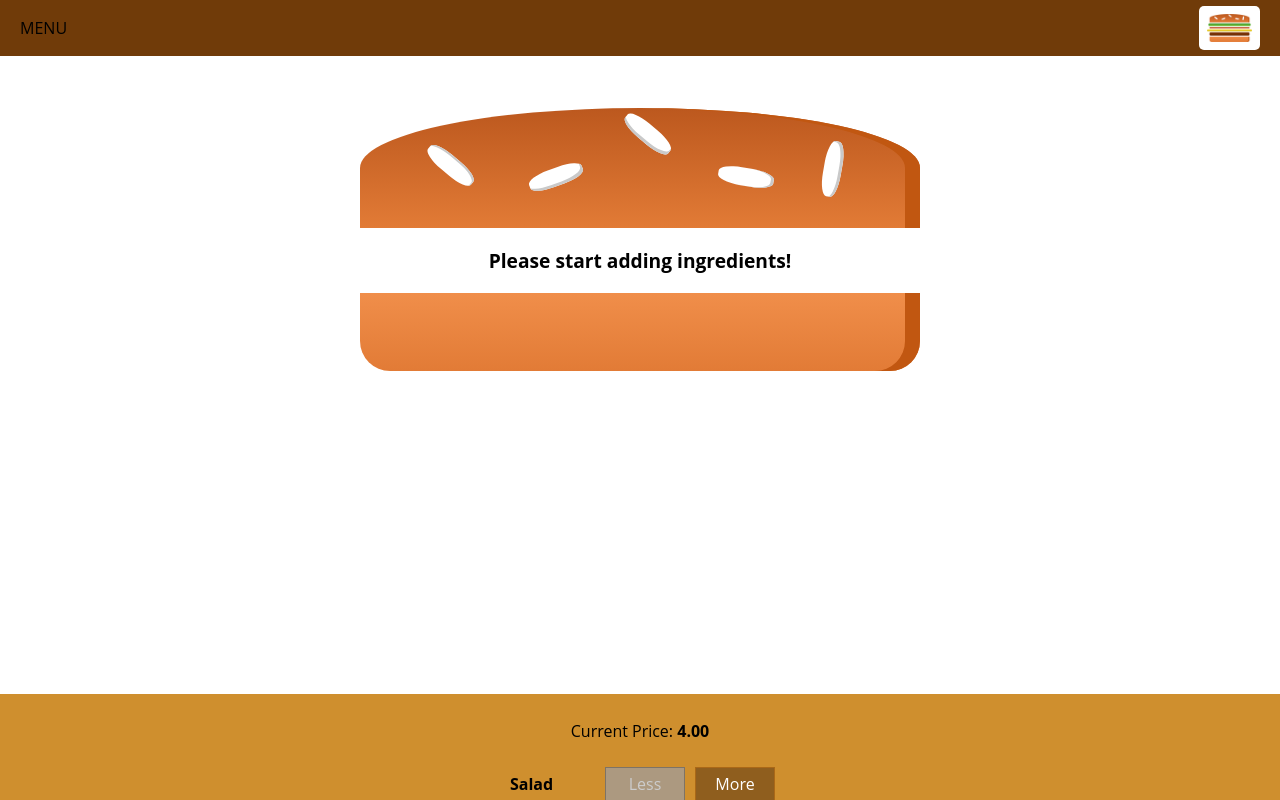
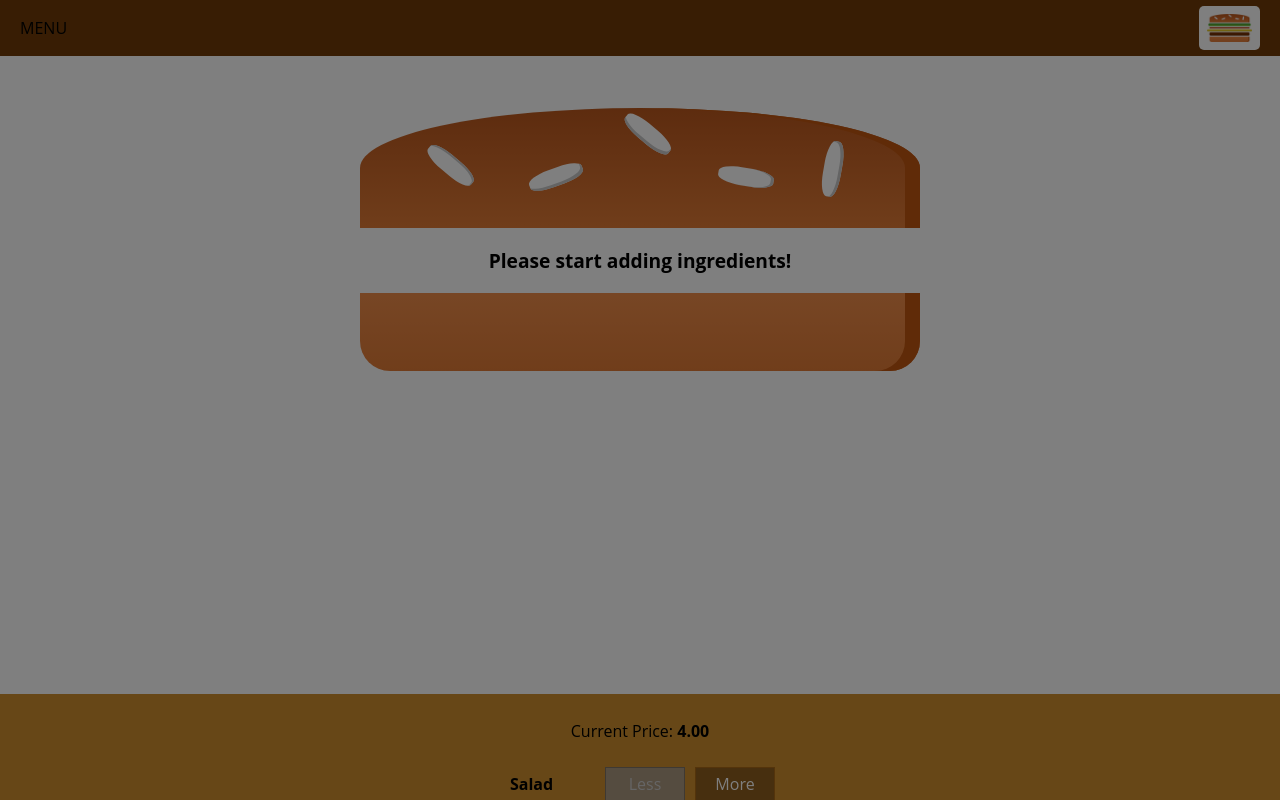
Before and after one commit to ranjeet2003/Burger--Project, a React app: page / in a window 1280 px wide. Shown: the top 800 px of the page. Built offline with nearby package versions, Linux system fonts and the light colour scheme.

Commit message:
Reusing the backdrop

```diff
--- a/src/components/Layout/Layout.js
+++ b/src/components/Layout/Layout.js
@@ -1,18 +1,34 @@
-import React from 'react';
+import React, { Component } from 'react';
 
 import Aux from '../../hoc/Auxiliary';
 import classes from './Layout.css';
 import Toolbar from '../Navigation/Toolbar/Toolbar';
 import SideDrawer from '../Navigation/SideDrawer/SideDrawer';
 
-const layout = ( props ) => (
+class Layout extends Component {
+
+    state = {
+        showSideDrawer: true
+    }
+
+    sideDrawerClosedHandler = () => {
+        this.setState({showSideDrawer: false})
+    }
+
+    render() {
+        return (
             <Aux>
                 <Toolbar />
+                <SideDrawer
+                    opne = {this.state.showSideDrawer}
+                    closed = {this.sideDrawerClosedHandler} />
                 <div>Toolbar, SideDrawer, Backdrop</div>
                 <main className={classes.Content}>
-            {props.children}
+                    {this.props.children}
                 </main>
             </Aux>
         );
+    }
+}
 
-export default layout;
+export default Layout;
--- a/src/components/Navigation/SideDrawer/SideDrawer.js
+++ b/src/components/Navigation/SideDrawer/SideDrawer.js
@@ -2,9 +2,20 @@
 import Logo from '../../Logo/Logo';
 import NavigationItems from '../NavigationItems/NavigationItems';
 import classes from './SideDrawer.css';
+import Backdrop from '../../UI/Backdrop/Backdrop';
+import Aux from '../../../hoc/Auxiliary';
+
 const sideDrawer = (props) => {
+    let attachedClasses = [classes.SideDrawer, classes.Closed];
+
+    if(props.SideDrawer) {
+        attachedClasses = [classes.SideDrawer, classes.Open];
+    }
+
     return (
-        <div className={classes.SideDrawer}>
+        <Aux>
+            <Backdrop show = {props.opne} clicked = {props.closed}/>
+            <div className={attachedClasses.join(' ')}>
                 <div className={classes.Logo}>
                     <Logo />
                 </div>
@@ -12,6 +23,7 @@
                     <NavigationItems />
                 </nav>
             </div>
+        </Aux>
     );
 };
 
```
Lines whose indentation alone changed are shown as unchanged.
